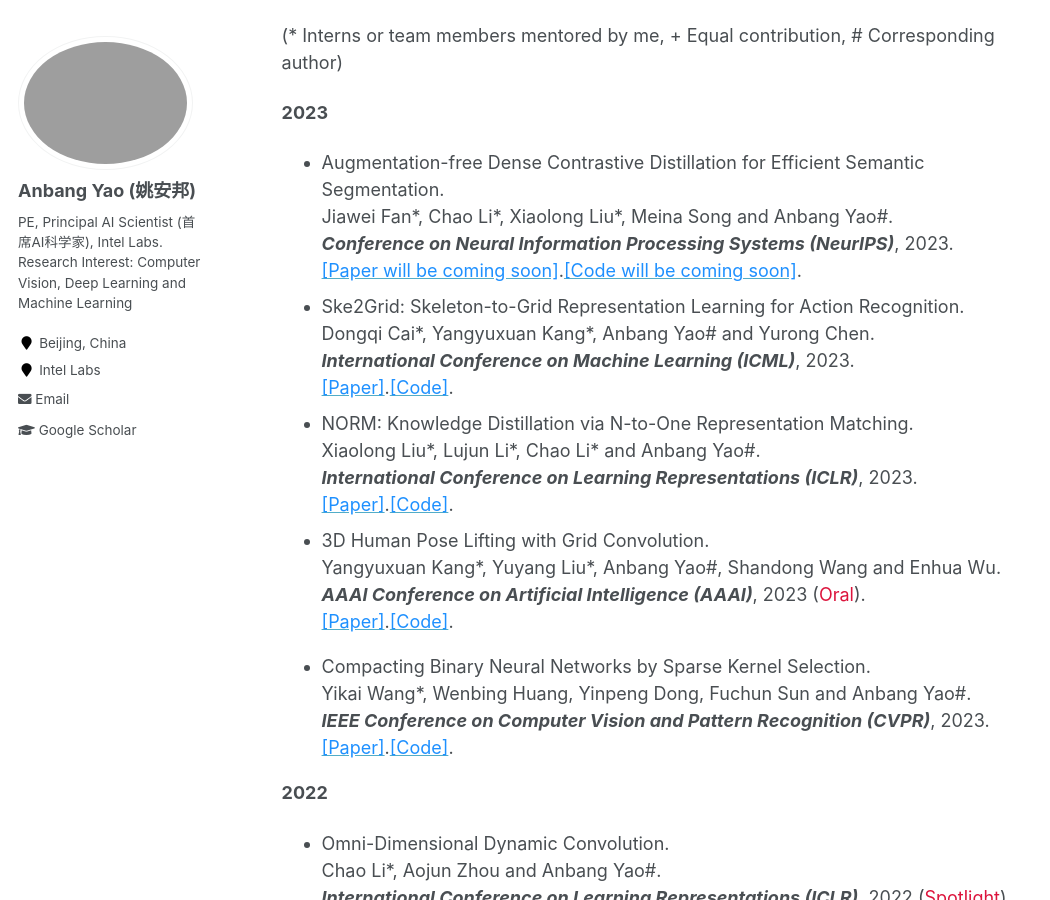
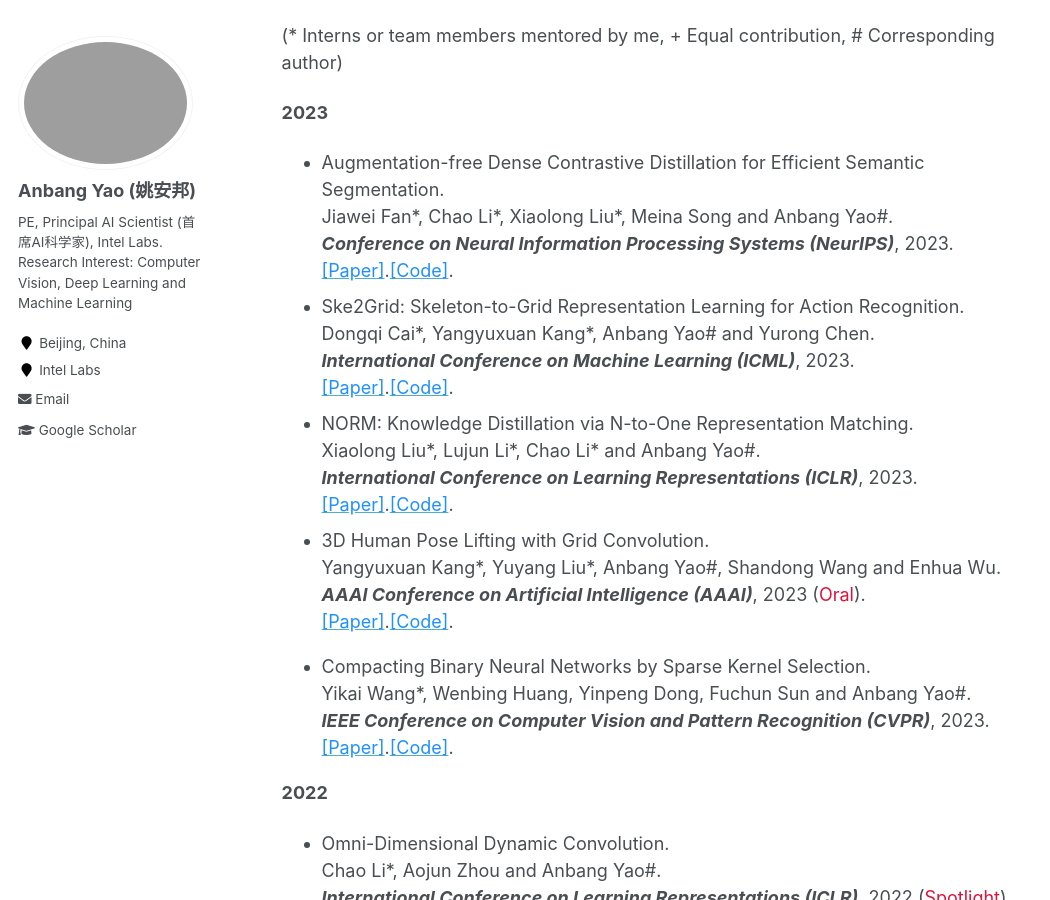
Before and after one commit to YaoAnbang/YaoAnbang.github.io, a Jekyll site: the page built from _pages/about.md, in a window 1280 px wide and 900 px high, scrolled down 2306 px. Shown: the whole window, without its empty margins (0-1050 px from the left). Built offline with Jekyll 4.4.1, drawn with Linux system fonts in a browser that asks for light colours.

Commit message:
Update about.md

```diff
--- a/_pages/about.md
+++ b/_pages/about.md
@@ -55,7 +55,7 @@ Selected Publications
 
 **2023**
 <!-- <blockquote> -->
-+ Augmentation-free Dense Contrastive Distillation for Efficient Semantic Segmentation.<br> Jiawei Fan\*, Chao Li\*, Xiaolong Liu\*, Meina Song and Anbang Yao\#.<br><em>**Conference on Neural Information Processing Systems (NeurIPS)**</em>, 2023.<br> [<font color="DodgerBlue">[Paper will be coming soon]</font>](https://github.com/OSVAI).[<font color="DodgerBlue">[Code will be coming soon]</font>](https://github.com/OSVAI).<br>
++ Augmentation-free Dense Contrastive Distillation for Efficient Semantic Segmentation.<br> Jiawei Fan\*, Chao Li\*, Xiaolong Liu\*, Meina Song and Anbang Yao\#.<br><em>**Conference on Neural Information Processing Systems (NeurIPS)**</em>, 2023.<br> [<font color="DodgerBlue">[Paper]</font>](https://openreview.net/pdf?id=caUhYUVsLl).[<font color="DodgerBlue">[Code]</font>](https://github.com/OSVAI/Af-DCD).<br>
 <!--</blockquote> -->
 <!-- <blockquote> -->
 + Ske2Grid: Skeleton-to-Grid Representation Learning for Action Recognition.<br> Dongqi Cai\*, Yangyuxuan Kang\*, Anbang Yao\# and Yurong Chen.<br><em>**International Conference on Machine Learning (ICML)**</em>, 2023.<br> [<font color="DodgerBlue">[Paper]</font>](https://proceedings.mlr.press/v202/cai23c/cai23c.pdf).[<font color="DodgerBlue">[Code]</font>](https://github.com/OSVAI/Ske2Grid).<br>
```
